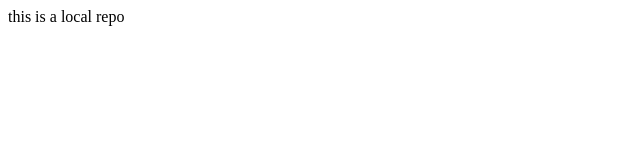
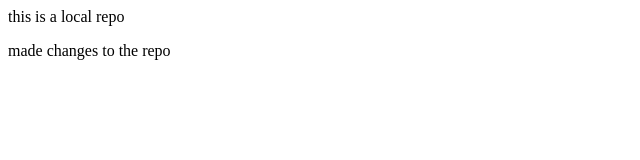
Before and after one commit to SaiHarshithN2003/Localrepo, a plain HTML site: page index.html in a window 1280 px wide. Shown: the whole page, without its empty margins (0-640 px from the left). Drawn offline with Linux system fonts and the light colour scheme.

Commit message:
made changes to the html file

```diff
--- a/index.html
+++ b/index.html
@@ -1 +1,4 @@
 <p> this is a local repo </p>
+<p>
+    made changes to the repo
+</p>
```
